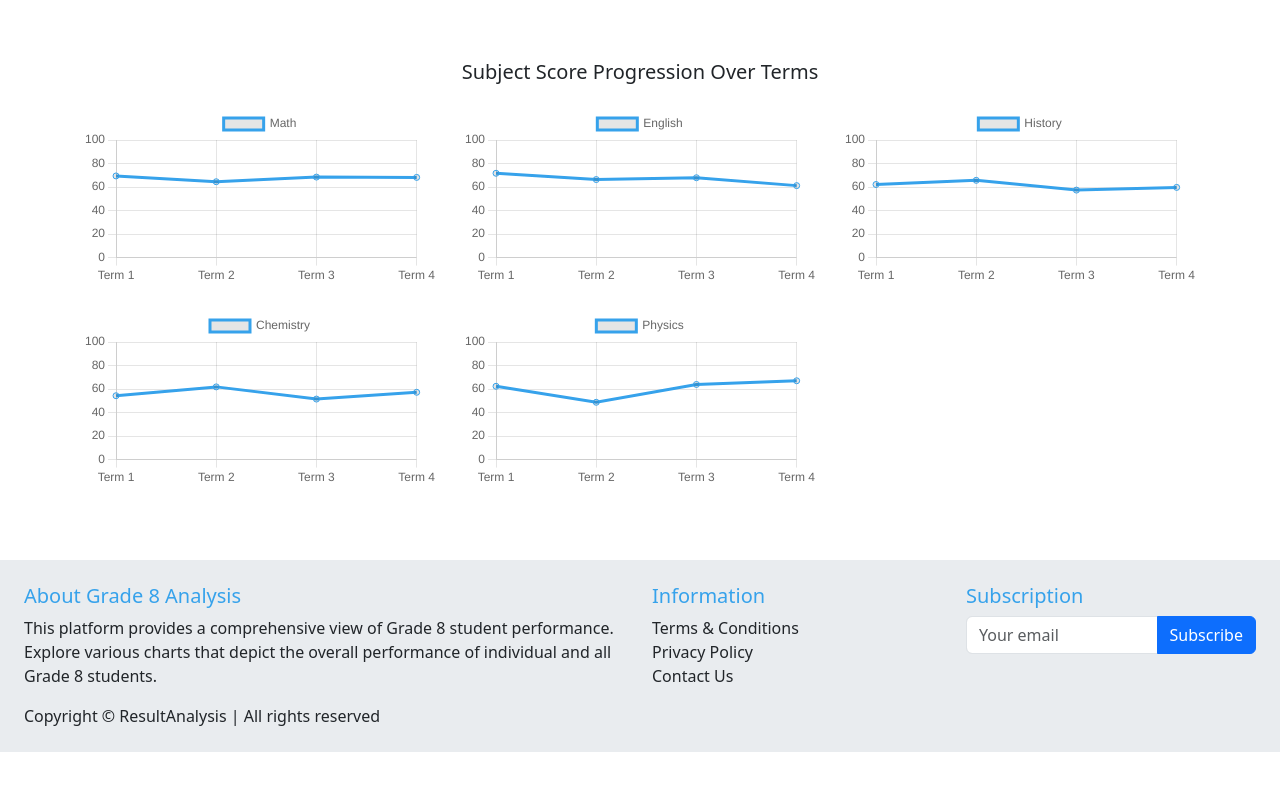
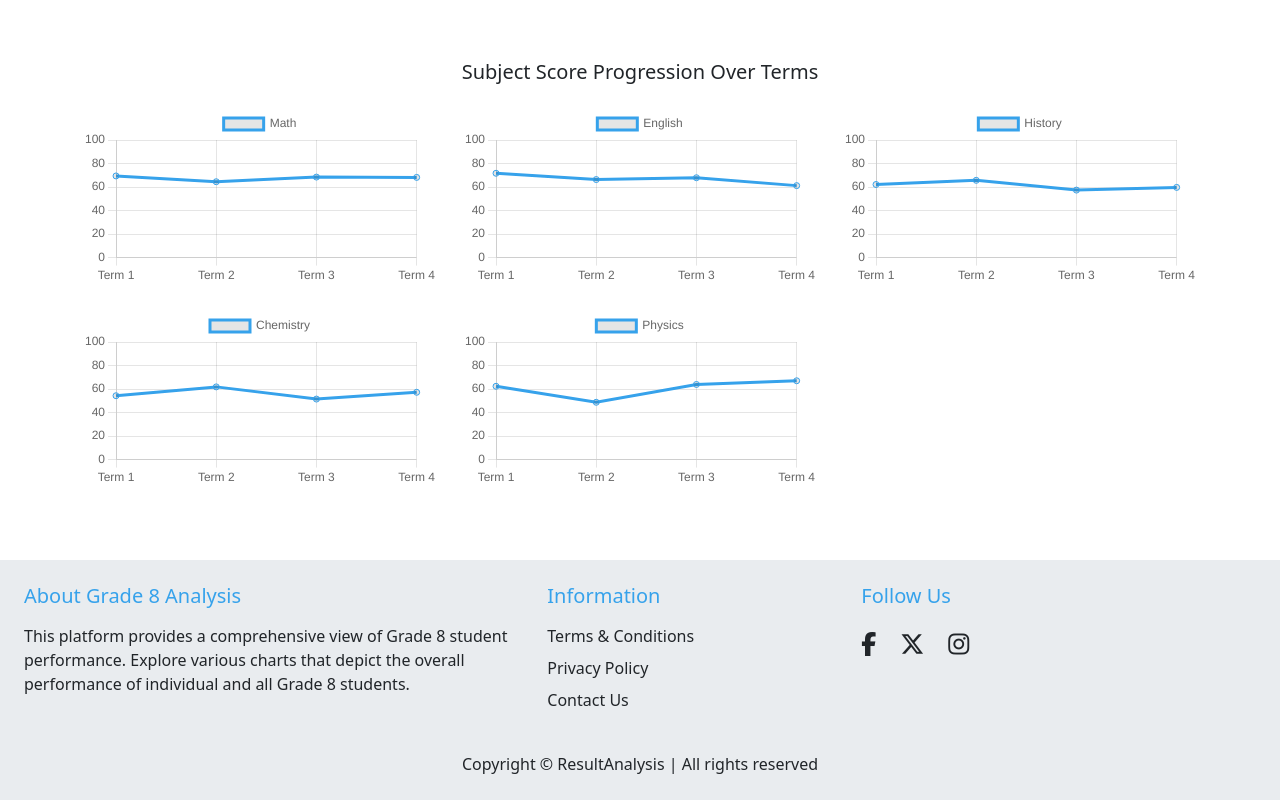
Before and after one commit to fraciah/result-analysis, a React (Vite) app: page / in a window 1280 px wide. Shown: the part 816-1616 px from the top of the page. Before the commit the page ends 1568 px from the top, so only its background shows below. Built offline with nearby package versions, Linux system fonts and the light colour scheme.

Commit message:
Refactor footer

```diff
--- a/index.html
+++ b/index.html
@@ -6,6 +6,7 @@
     <meta name="viewport" content="width=device-width, initial-scale=1.0" />
     <title>Result Analysis</title>
     <link href="https://cdn.jsdelivr.net/npm/bootstrap@5.3.3/dist/css/bootstrap.min.css" rel="stylesheet" integrity="sha384-QWTKZyjpPEjISv5WaRU9OFeRpok6YctnYmDr5pNlyT2bRjXh0JMhjY6hW+ALEwIH" crossorigin="anonymous">
+    <link rel="stylesheet" href="https://cdnjs.cloudflare.com/ajax/libs/font-awesome/6.5.1/css/all.min.css" integrity="sha512-DTOQO9RWCH3ppGqcWaEA1BIZOC6xxalwEsw9c2QQeAIftl+Vegovlnee1c9QX4TctnWMn13TZye+giMm8e2LwA==" crossorigin="anonymous" referrerpolicy="no-referrer" />
   </head>
   <body>
     <div id="root"></div>
--- a/src/layouts/Footer.jsx
+++ b/src/layouts/Footer.jsx
@@ -1,37 +1,41 @@
 const Footer = () => {
   return (
-    <footer className="footer bg-body-secondary mt-5">
+    <footer className="footer bg-body-secondary mt-5 d-flex flex-column justify-content-center align-items-center">
       <div className="p-4">
         <div className="row">
-          <div className="col-lg-6 col-md-6 mb-4 mb-md-0">
-            <h5 className="blue">About Grade 8 Analysis</h5>
-            <p>
+          <div className="col-lg-5 col-md-12 mb-4 mb-md-0">
+            <h5 className="blue mb-3">About Grade 8 Analysis</h5>
+            <p className="lh-5">
               This platform provides a comprehensive view of Grade 8 student performance. Explore various charts that depict the overall performance of individual and all Grade 8 students.
             </p>
-            <div>
-              Copyright © ResultAnalysis | All rights reserved
-            </div>
           </div>
 
           <div className="col-lg-3 col-md-6 mb-4 mb-md-0">
-            <h5 className="blue">Information</h5>
+            <h5 className="blue mb-3">Information</h5>
             <ul className="list-unstyled">
-              <li>Terms & Conditions</li>
-              <li>Privacy Policy</li>
+              <li className="mb-2">Terms & Conditions</li>
+              <li className="mb-2">Privacy Policy</li>
               <li>Contact Us</li>
             </ul>
           </div>
 
-          <div className="col-lg-3 col-md-6">
-          <h5 className="blue">Subscription</h5>
-          <div className="input-group mb-3">
-            <input type="email" className="form-control" placeholder="Your email" />
-            <button className="btn btn-primary ml-2" type="submit">Subscribe</button>
+          <div className="col-lg-4 col-md-6">
+            <h5 className="blue mb-3">Follow Us</h5>
+            <div className="d-flex gap-4 my-4">
+              <i className="fab fa-facebook-f fs-4"></i>
+              <i className="fa-brands fa-x-twitter fs-4"></i>
+              <i className="fab fa-instagram fs-4"></i>
+            </div>
           </div>
         </div>
+        <div className="row mt-4">
+          <div className="col-12 text-center">
+            Copyright © ResultAnalysis | All rights reserved
+          </div>
         </div>
       </div>
     </footer>
   )
 }
+
 export default Footer;
```
